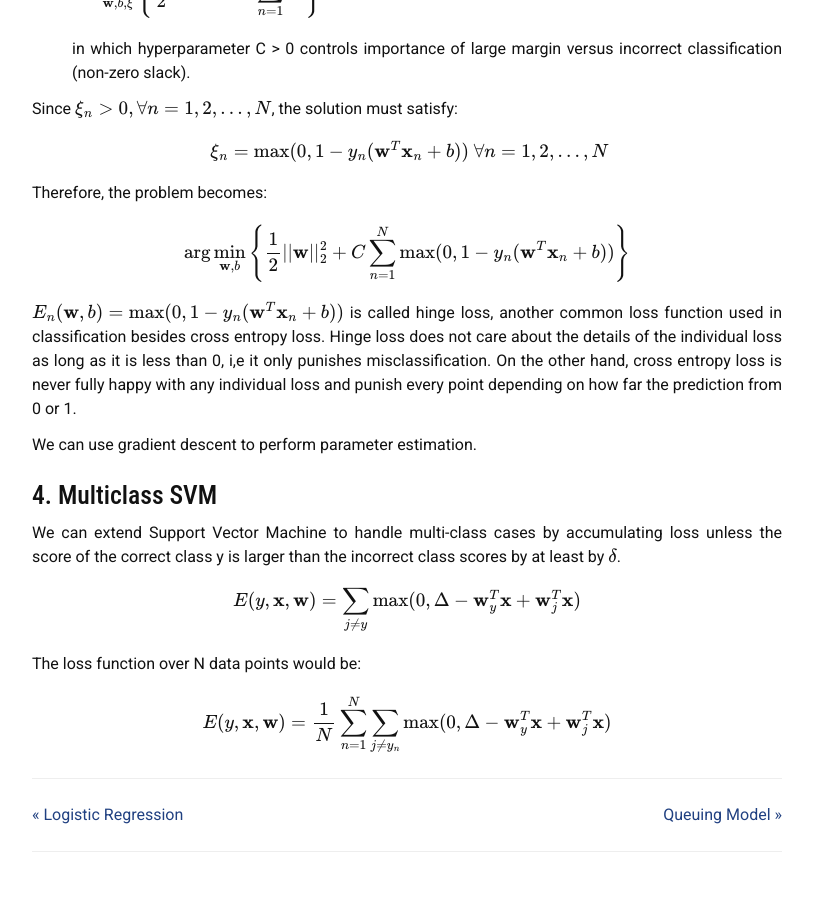
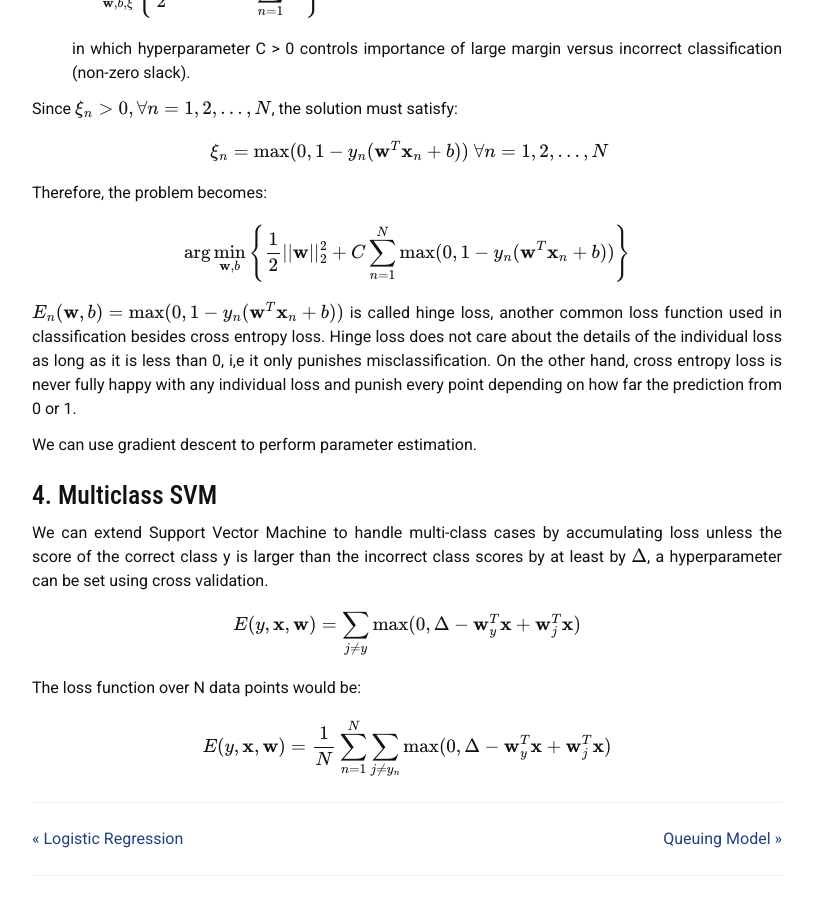
Before and after one commit to liambll/blog-archive, a Jekyll site: the page built from _posts/2017-06-30-svm.markdown, in a window 1280 px wide and 900 px high, scrolled down 2051 px. Shown: the whole window, without its empty margins (233-1046 px from the left). Built offline with Jekyll 4.4.1, drawn with Linux system fonts in a browser that asks for light colours; nearby versions of some CDN libraries; formulas are drawn with MathJax 3; comment, search, counter and statistics services are not loaded; before the commit the page ends 2927 px from its top, so only the background shows below that.

Commit message:
Update 2017-06-30-svm.markdown

```diff
--- a/_posts/2017-06-30-svm.markdown
+++ b/_posts/2017-06-30-svm.markdown
@@ -92,7 +92,7 @@ Therefore, the problem becomes:
 We can use gradient descent to perform parameter estimation.
 
 ## 4. Multiclass SVM
-We can extend Support Vector Machine to handle multi-class cases by accumulating loss unless the score of the correct class y is larger than the incorrect class scores by at least by \\(\delta\\).
+We can extend Support Vector Machine to handle multi-class cases by accumulating loss unless the score of the correct class y is larger than the incorrect class scores by at least by \\(\Delta\\), a hyperparameter can be set using cross validation.
 \\[
 E(y,\mathbf{x},\mathbf{w}) = \sum_{j \neq y} \max(0, \Delta - \mathbf{w}\_y^T\mathbf{x} + \mathbf{w}\_j^T\mathbf{x})
 \\]
```
